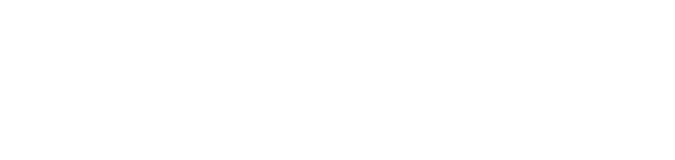
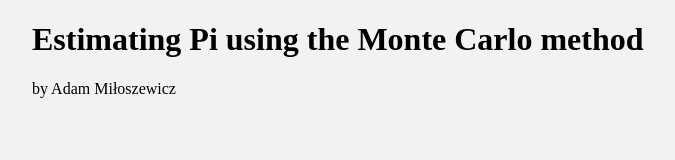
Before and after one commit to amiloszewicz/pi-montecarlo, a website built with webpack: page src/index.html in a window 1280 px wide. Shown: the whole page, without its empty margins (233-908 px from the left). Built offline with nearby package versions, Linux system fonts and the light colour scheme.

Commit message:
feat header

```diff
--- a/src/index.html
+++ b/src/index.html
@@ -1,12 +1,19 @@
 <!DOCTYPE html>
 <html lang="en">
+
 <head>
-    <meta charset="utf-8">
-    <title>webpack 4 quickstart</title>
+  <meta charset="utf-8">
+  <title>pi-montecarlo</title>
 </head>
+
 <body>
-    <div id="app">
-    </div>
-    <script src="main.js"></script>
+  <main>
+    <header>
+      <h1 id="title">Estimating Pi using the Monte Carlo method</h1>
+      <p id="author">by Adam Miłoszewicz</p>
+    </header>
+  </main>
+  <script src="main.js"></script>
 </body>
+
 </html>
--- a/src/main.css
+++ b/src/main.css
@@ -0,0 +1,13 @@
+body {
+  background-color: #f2f2f2;
+}
+
+main {
+  max-width: 750px;
+  margin: 0 auto;
+}
+
+hr {
+  margin: 7% auto 10% auto;
+  max-width: 625px;
+}
```
